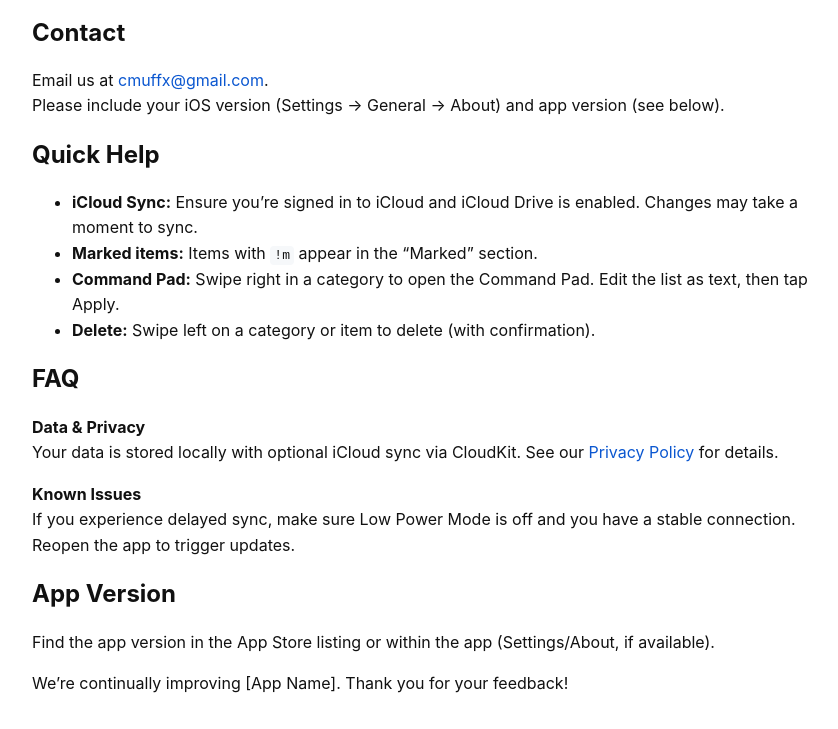
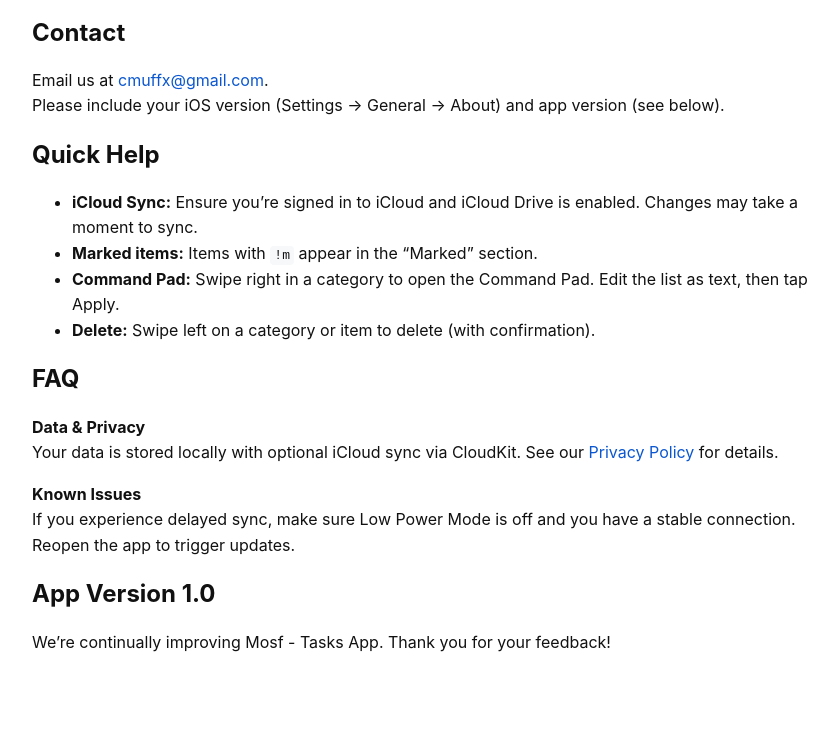
Before and after one commit to mosf-privacy/privacy-policy, a plain HTML site: page support.html in a window 1280 px wide. Shown: the part 124-853 px from the top of the page, without its empty margins (198-1036 px from the left). After the commit the page ends 811 px from the top, so only its background shows below. Drawn offline with Linux system fonts and the light colour scheme.

Commit message:
Update support.html

```diff
--- a/support.html
+++ b/support.html
@@ -38,9 +38,8 @@
   <p><strong>Known Issues</strong><br>
   If you experience delayed sync, make sure Low Power Mode is off and you have a stable connection. Reopen the app to trigger updates.</p>
 
-  <h2>App Version</h2>
-  <p>Find the app version in the App Store listing or within the app (Settings/About, if available).</p>
+  <h2>App Version 1.0</h2>
 
-  <p>We’re continually improving [App Name]. Thank you for your feedback!</p>
+  <p>We’re continually improving Mosf - Tasks App. Thank you for your feedback!</p>
 </body>
 </html>
```
